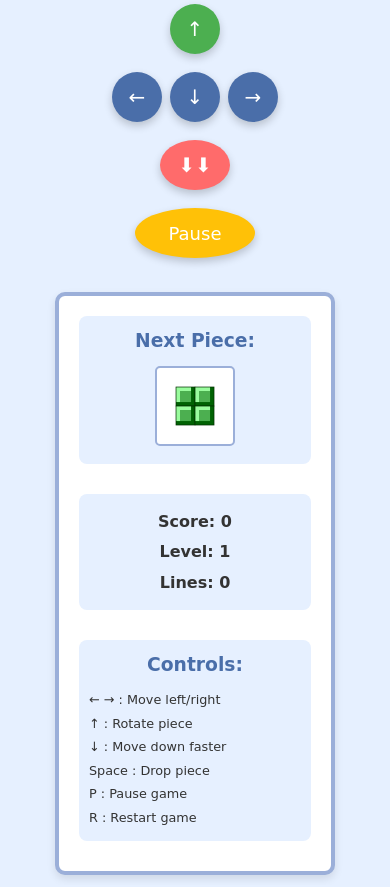
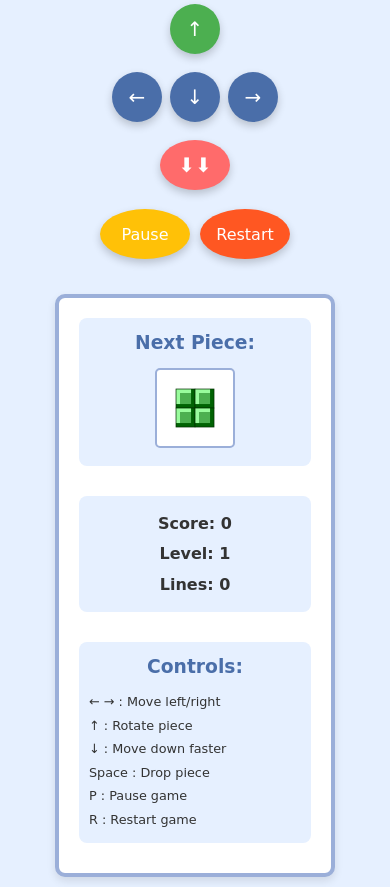
Before and after one commit to learn-burn-code-123/tetris-game, a Flask app: page / in a window 390 px wide. Shown: the part 496-1383 px from the top of the page. Run offline with Flask 3, Linux system fonts and the light colour scheme.

Commit message:
Add restart functionality: enable R key restart anytime, add mobile restart button

```diff
--- a/static/css/style.css
+++ b/static/css/style.css
@@ -192,10 +192,18 @@ h1 {
     width: 120px;
 }
 
+#pause-btn, #restart-mobile-btn {
+    font-size: 16px;
+    width: 90px;
+    margin: 5px;
+}
+
 #pause-btn {
     background-color: #FFC107; /* Amber */
-    width: 120px;
-    font-size: 18px;
+}
+
+#restart-mobile-btn {
+    background-color: #FF5722; /* Deep Orange */
 }
 
 /* Hide mobile controls on desktop */
--- a/static/js/tetris.js
+++ b/static/js/tetris.js
@@ -508,9 +508,8 @@ document.addEventListener('DOMContentLoaded', () => {
                 break;
             case 'r':
             case 'R':
-                if (gameOver) {
-                    resetGame();
-                }
+                // Allow restart at any time, not just when game is over
+                resetGame();
                 break;
         }
     });
@@ -788,6 +787,22 @@ document.addEventListener('DOMContentLoaded', () => {
         });
     }
 
+    // Mobile restart button handler
+    const restartMobileBtn = document.getElementById('restart-mobile-btn');
+    if (restartMobileBtn) {
+        // Use touchstart for more responsive mobile controls
+        restartMobileBtn.addEventListener('touchstart', (e) => {
+            preventDefaultForButtons(e);
+            resetGame();
+        }, { passive: false });
+
+        // Keep click for desktop testing
+        restartMobileBtn.addEventListener('click', (e) => {
+            preventDefaultForButtons(e);
+            resetGame();
+        });
+    }
+
     // Initialize game
     function init() {
         // Create initial pieces
--- a/templates/index.html
+++ b/templates/index.html
@@ -30,6 +30,7 @@
                 </div>
                 <div class="mobile-controls-row">
                     <button id="pause-btn" aria-label="Pause">Pause</button>
+                    <button id="restart-mobile-btn" aria-label="Restart">Restart</button>
                 </div>
             </div>
 
```
